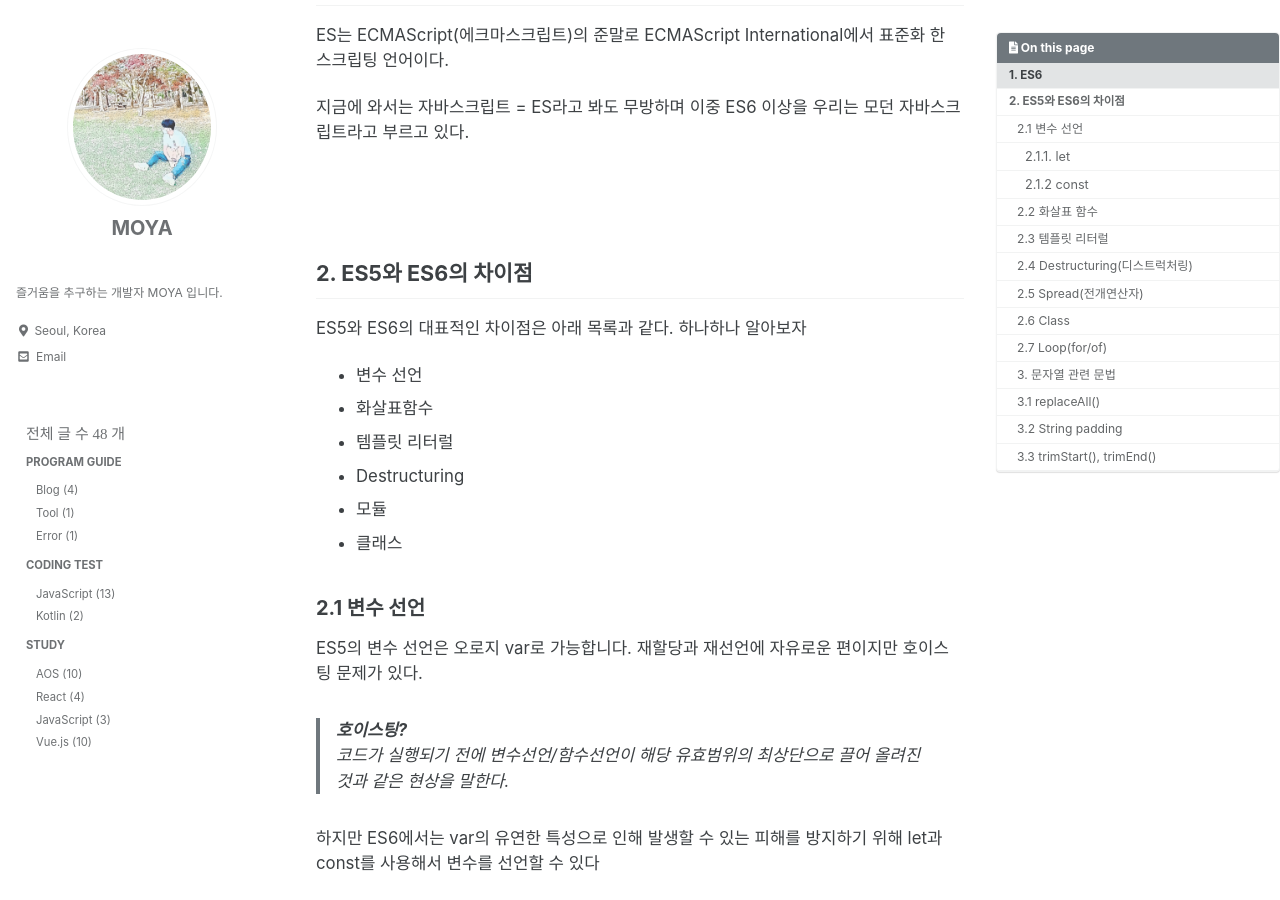
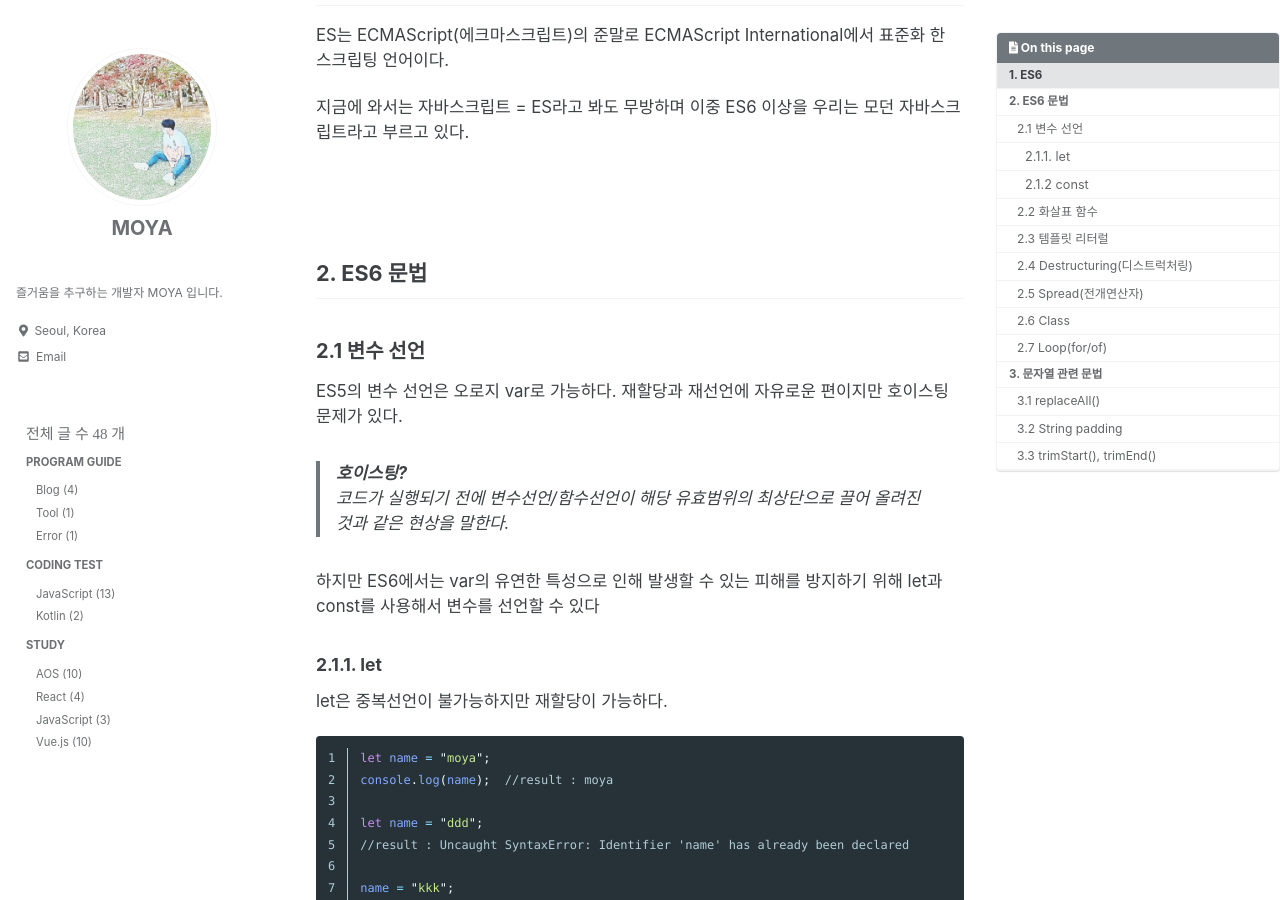
Before and after one commit to kdc7140/kdc7140.github.io, a Jekyll site: the page built from _posts/study/2022-07-29-javaScript001.md, in a window 1280 px wide and 900 px high, scrolled down 265 px. Built offline with Jekyll 4.4.1, drawn with Linux system fonts in a browser that asks for light colours; cached includes are drawn as plain includes; some web fonts are replaced; some of the changed text lies outside the part shown.

Commit message:
ES6 content fixes

```diff
--- a/_posts/study/2022-07-29-javaScript001.md
+++ b/_posts/study/2022-07-29-javaScript001.md
@@ -25,21 +25,11 @@ ES는 ECMAScript(에크마스크립트)의 준말로 ECMAScript International에
 
 
 
-## 2. ES5와 ES6의 차이점
-
-ES5와 ES6의 대표적인 차이점은 아래 목록과 같다. 하나하나 알아보자
-
- * 변수 선언
- * 화살표함수
- * 템플릿 리터럴
- * Destructuring
- * 모듈
- * 클래스
-
+## 2. ES6 문법
 
 ### 2.1 변수 선언
 
-ES5의 변수 선언은 오로지 var로 가능합니다. 재할당과 재선언에 자유로운 편이지만 호이스팅 문제가 있다.
+ES5의 변수 선언은 오로지 var로 가능하다. 재할당과 재선언에 자유로운 편이지만 호이스팅 문제가 있다.
 
  >  **호이스팅?** <br/> 코드가 실행되기 전에 변수선언/함수선언이 해당 유효범위의 최상단으로 끌어 올려진 것과 같은 현상을 말한다.
 
@@ -246,7 +236,7 @@ console.log(text);   //result : E S 6
 <br/><br/>
 
 
-### 3. 문자열 관련 문법
+## 3. 문자열 관련 문법
 
 ### 3.1 replaceAll()
 
```
Also changed, not shown: other parts of _posts/study/2022-07-29-javaScript001.md (+1 -1 lines).
